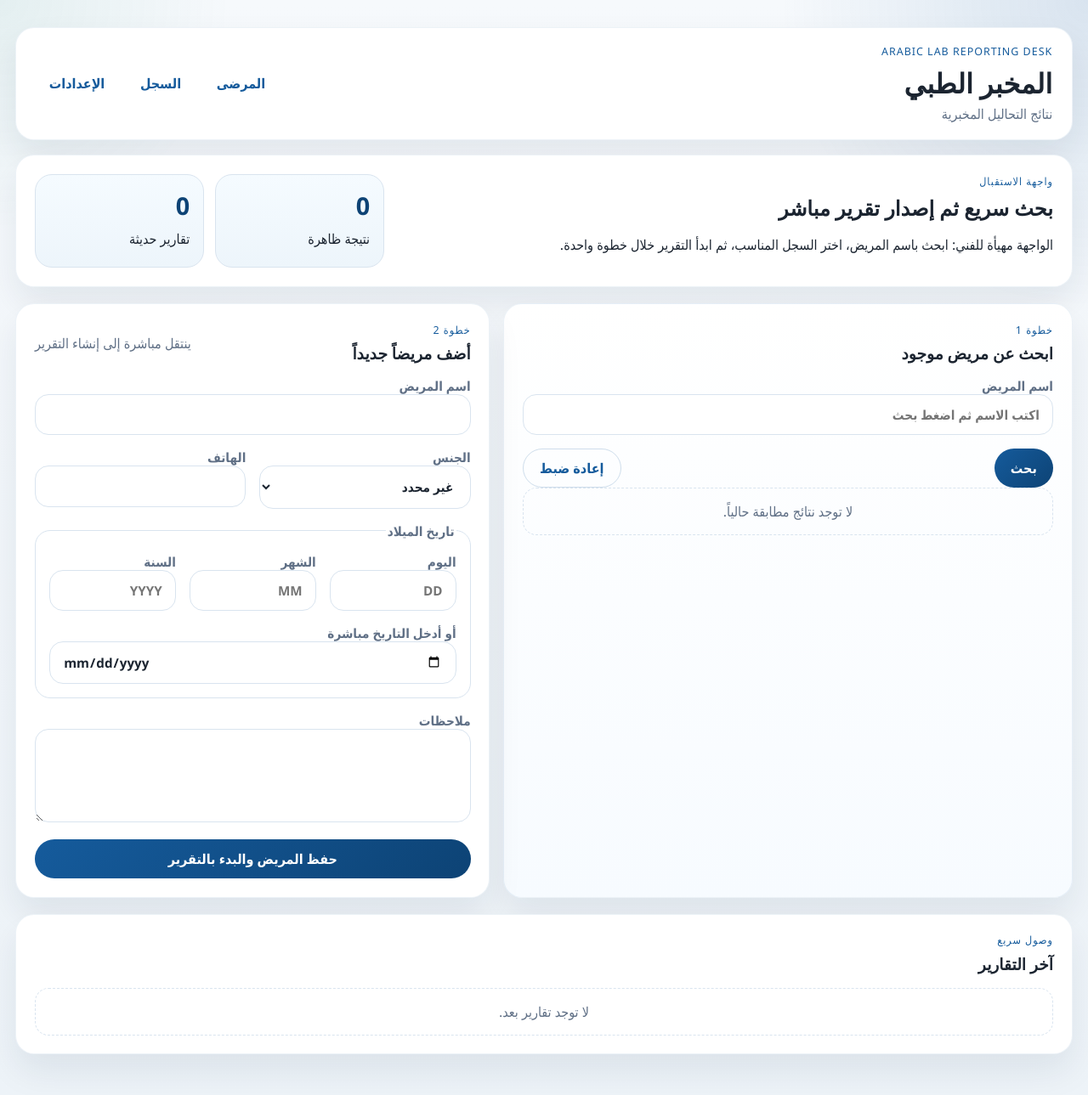
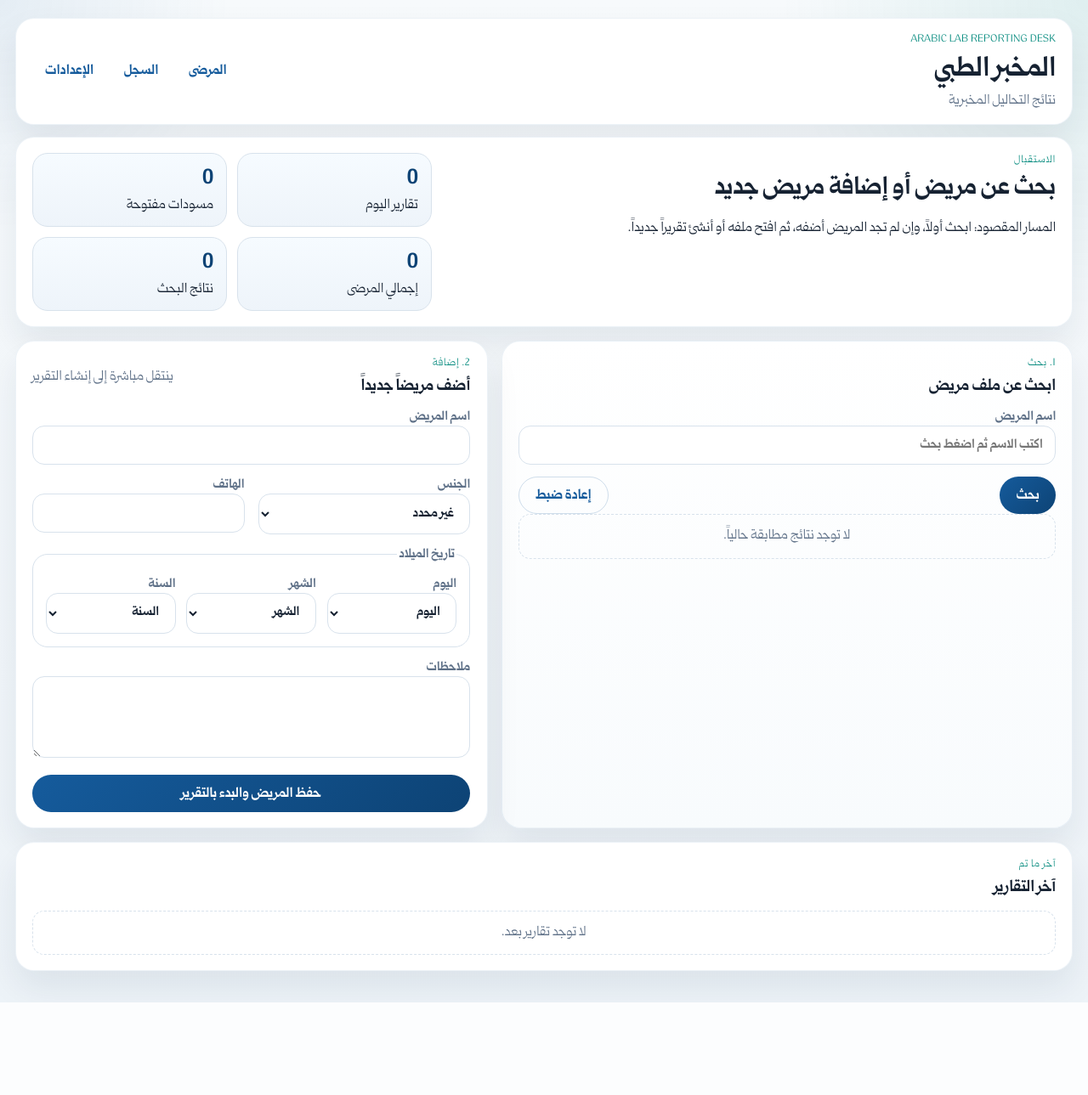
Before and after one commit to bunrots/LabDesk, a Flask app: page /patients in a window 1280 px wide. Shown: the whole page at 85% size. After the commit the page ends 1180 px from the top, so only its background shows below. Run offline with Flask 3, Linux system fonts and the light colour scheme; data comes from the database, SQL or seed files in the repository; data that the repository does not hold is empty.

Commit message:
Refine patient workflow and report presentation

```diff
--- a/labdesk/routes.py
+++ b/labdesk/routes.py
@@ -18,9 +18,11 @@ from .services import (
     delete_section,
     finalize_report,
     get_catalog,
+    get_dashboard_summary,
     get_history,
     get_lab_profile,
     get_patient,
+    get_patient_reports,
     get_recent_reports,
     get_report_bundle,
     get_template_overview,
@@ -34,6 +36,29 @@ from .services import (
 
 
 bp = Blueprint("app", __name__)
+
+
+def _dob_context():
+    current_year = date.today().year
+    return {
+        "dob_days": [f"{day:02d}" for day in range(1, 32)],
+        "dob_months": [(f"{month:02d}", label) for month, label in enumerate([
+            "",
+            "كانون الثاني",
+            "شباط",
+            "آذار",
+            "نيسان",
+            "أيار",
+            "حزيران",
+            "تموز",
+            "آب",
+            "أيلول",
+            "تشرين الأول",
+            "تشرين الثاني",
+            "كانون الأول",
+        ]) if month],
+        "dob_years": [str(year) for year in range(current_year, current_year - 110, -1)],
+    }
 
 
 def _logo_upload_dir() -> str:
@@ -84,6 +109,7 @@ def patients_index():
     query = request.args.get("q", "").strip()
     patients = search_patients(db, query)
     recent_reports = get_recent_reports(db)
+    summary = get_dashboard_summary(db)
     patient_cards = []
     for patient in patients:
         patient_cards.append(
@@ -97,7 +123,27 @@ def patients_index():
         patients=patient_cards,
         query=query,
         recent_reports=recent_reports,
+        summary=summary,
         today=date.today().isoformat(),
+        sex_labels=SEX_LABELS,
+        **_dob_context(),
+    )
+
+
+@bp.route("/patients/<int:patient_id>")
+def patient_detail(patient_id: int):
+    db = get_db()
+    patient = get_patient(db, patient_id)
+    if patient is None:
+        flash("المريض غير موجود.", "error")
+        return redirect(url_for("app.patients_index"))
+
+    reports = get_patient_reports(db, patient_id)
+    return render_template(
+        "patients/show.html",
+        patient=patient,
+        reports=reports,
+        patient_age_display=age_summary(patient),
         sex_labels=SEX_LABELS,
     )
 
@@ -283,6 +329,13 @@ def settings():
         "settings/index.html",
         profile=profile,
         templates=templates,
+        accent_presets=[
+            "#0f8f83",
+            "#155b9c",
+            "#0f6f5a",
+            "#6b7280",
+            "#8a5b16",
+        ],
     )
 
 
--- a/labdesk/static/app.css
+++ b/labdesk/static/app.css
@@ -1,22 +1,43 @@
+@font-face {
+  font-family: "Qomra";
+  src: url("/static/fonts/itfQomraArabic-Regular.otf") format("opentype");
+  font-style: normal;
+  font-weight: 400;
+}
+
+@font-face {
+  font-family: "Qomra";
+  src: url("/static/fonts/itfQomraArabic-Light.otf") format("opentype");
+  font-style: normal;
+  font-weight: 300;
+}
+
+@font-face {
+  font-family: "Qomra";
+  src: url("/static/fonts/itfQomraArabic-Bold.otf") format("opentype");
+  font-style: normal;
+  font-weight: 700;
+}
+
 :root {
   --bg: #eef3f8;
   --panel: #ffffff;
-  --panel-strong: #f7fbff;
-  --line: #d9e4ef;
-  --ink: #1b2430;
-  --muted: #607086;
+  --panel-strong: #f8fbfd;
+  --line: #d8e2ec;
+  --ink: #162232;
+  --muted: #5f7188;
   --brand: #155b9c;
   --brand-deep: #0d4375;
-  --brand-soft: #e7f1fb;
-  --accent: #18826a;
+  --brand-soft: #ebf3fb;
+  --accent: var(--brand-accent, #0f8f83);
   --warning: #d97706;
   --danger: #b42318;
   --danger-soft: #fff1f1;
   --success-soft: #eefaf5;
   --shadow: 0 20px 40px rgba(17, 37, 62, 0.08);
   --radius: 22px;
-  --font-ui: "Avenir Next", "Segoe UI", Tahoma, sans-serif;
-  --font-display: "Georgia", "Times New Roman", serif;
+  --font-ui: "Qomra", "Avenir Next", Tahoma, sans-serif;
+  --font-display: "Qomra", "Georgia", serif;
 }
 
 * {
@@ -25,15 +46,15 @@
 
 body {
   margin: 0;
-  background: linear-gradient(180deg, #f6f9fc 0%, #edf3f8 100%);
+  background: linear-gradient(180deg, #f7fafc 0%, #edf3f8 100%);
   color: var(--ink);
   font-family: var(--font-ui);
 }
 
 .app-backdrop {
   background:
-    radial-gradient(circle at top right, rgba(21, 91, 156, 0.13), transparent 24%),
-    radial-gradient(circle at top left, rgba(24, 130, 106, 0.08), transparent 18%);
+    radial-gradient(circle at top right, color-mix(in srgb, var(--accent) 10%, transparent), transparent 24%),
+    radial-gradient(circle at top left, rgba(21, 91, 156, 0.08), transparent 18%);
   inset: 0;
   pointer-events: none;
   position: fixed;
@@ -58,13 +79,13 @@ button,
   font-weight: 700;
   gap: 0.4rem;
   justify-content: center;
-  min-height: 46px;
+  min-height: 44px;
   padding: 0 1.2rem;
   text-decoration: none;
 }
 
 .button.secondary {
-  background: linear-gradient(135deg, var(--accent), #0f6f5a);
+  background: linear-gradient(135deg, var(--accent), color-mix(in srgb, var(--accent) 70%, #0c4e47));
 }
 
 .button.ghost {
@@ -89,24 +110,24 @@ select,
 textarea {
   width: 100%;
   border: 1px solid var(--line);
-  border-radius: 16px;
+  border-radius: 14px;
   background: #fff;
   color: var(--ink);
   font: inherit;
-  min-height: 48px;
-  padding: 0.82rem 0.95rem;
+  min-height: 44px;
+  padding: 0.75rem 0.9rem;
 }
 
 input:focus,
 select:focus,
 textarea:focus {
-  border-color: rgba(21, 91, 156, 0.55);
-  box-shadow: 0 0 0 4px rgba(21, 91, 156, 0.12);
+  border-color: color-mix(in srgb, var(--accent) 50%, white);
+  box-shadow: 0 0 0 4px color-mix(in srgb, var(--accent) 16%, transparent);
   outline: 0;
 }
 
 textarea {
-  min-height: 110px;
+  min-height: 96px;
   resize: vertical;
 }
 
@@ -114,7 +135,7 @@ label,
 legend {
   color: var(--muted);
   display: block;
-  font-size: 0.95rem;
+  font-size: 0.92rem;
   font-weight: 600;
 }
 
@@ -122,7 +143,16 @@ fieldset {
   border: 1px solid var(--line);
   border-radius: 18px;
   margin: 0;
-  padding: 1rem;
+  padding: 0.95rem;
+}
+
+details > summary {
+  cursor: pointer;
+  list-style: none;
+}
+
+details > summary::-webkit-details-marker {
+  display: none;
 }
 
 h1,
@@ -135,13 +165,13 @@ h4 {
 
 main {
   display: grid;
-  gap: 1.2rem;
+  gap: 1rem;
 }
 
 .page-shell {
   margin: 0 auto;
   max-width: 1320px;
-  padding: 2rem 1.15rem 3rem;
+  padding: 1.3rem 1.1rem 2.3rem;
 }
 
 .site-header,
@@ -158,8 +188,8 @@ main {
   align-items: center;
   display: flex;
   justify-content: space-between;
-  margin-bottom: 1.1rem;
-  padding: 1.2rem 1.4rem;
+  margin-bottom: 0.9rem;
+  padding: 1rem 1.2rem;
 }
 
 .brand-block {
@@ -173,27 +203,27 @@ main {
   background: #fff;
   border: 1px solid var(--line);
   border-radius: 16px;
-  height: 68px;
+  height: 64px;
   object-fit: contain;
-  padding: 0.4rem;
-  width: 68px;
+  padding: 0.35rem;
+  width: 64px;
 }
 
 .site-subtitle {
   color: var(--muted);
-  margin: 0.25rem 0 0;
+  margin: 0.15rem 0 0;
 }
 
 .site-nav {
   display: flex;
-  gap: 0.6rem;
+  gap: 0.35rem;
 }
 
 .site-nav a {
   border-radius: 999px;
   color: var(--brand);
   font-weight: 700;
-  padding: 0.7rem 1rem;
+  padding: 0.62rem 0.95rem;
 }
 
 .site-nav a:hover {
@@ -201,16 +231,16 @@ main {
 }
 
 .eyebrow {
-  color: var(--brand);
-  font-size: 0.78rem;
-  letter-spacing: 0.08em;
-  margin: 0 0 0.4rem;
+  color: var(--accent);
+  font-size: 0.76rem;
+  letter-spacing: 0.06em;
+  margin: 0 0 0.35rem;
   text-transform: uppercase;
 }
 
 .hero-card,
 .panel {
-  padding: 1.35rem;
+  padding: 1.1rem 1.2rem;
 }
 
 .hero-card {
@@ -219,27 +249,31 @@ main {
 }
 
 .hero-card-wide {
-  grid-template-columns: 1.5fr 0.8fr;
+  grid-template-columns: 1.45fr 0.95fr;
+}
+
+.hero-card-tight h2 {
+  font-size: 1.8rem;
 }
 
 .hero-stats {
   display: grid;
-  gap: 0.8rem;
+  gap: 0.7rem;
   grid-template-columns: repeat(2, minmax(0, 1fr));
 }
 
 .stat-card {
-  background: linear-gradient(180deg, #f5fbff, #edf5fb);
+  background: linear-gradient(180deg, #f6fbff, #eef4fa);
   border: 1px solid var(--line);
-  border-radius: 20px;
+  border-radius: 18px;
   display: grid;
-  gap: 0.2rem;
-  padding: 1rem;
+  gap: 0.15rem;
+  padding: 0.85rem 0.95rem;
 }
 
 .stat-card strong {
   color: var(--brand-deep);
-  font-size: 1.8rem;
+  font-size: 1.5rem;
 }
 
 .grid {
@@ -248,11 +282,11 @@ main {
 }
 
 .two-columns {
-  grid-template-columns: 1.2fr 1fr;
+  grid-template-columns: 1.15fr 0.95fr;
 }
 
 .layout-report {
-  grid-template-columns: 0.78fr 1.7fr;
+  grid-template-columns: 0.72fr 1.78fr;
 }
 
 .compact-grid {
@@ -269,51 +303,52 @@ main {
 
 .template-test-grid {
   align-items: end;
-  grid-template-columns: 1.4fr 0.8fr 0.7fr 1.2fr auto auto;
+  gap: 0.7rem;
+  grid-template-columns: 1.3fr 0.8fr 0.7fr 1.1fr auto auto;
 }
 
 .search-grid {
   align-items: end;
   display: grid;
-  gap: 1rem;
+  gap: 0.9rem;
   grid-template-columns: 2fr 1fr auto;
 }
 
 .stack-form,
 .search-form {
   display: grid;
-  gap: 1rem;
+  gap: 0.85rem;
 }
 
 .slim-form {
   max-width: 720px;
 }
 
-.inline-form,
 .action-row,
 .summary-strip,
 .patient-summary,
 .panel-heading,
 .item-head,
-.chip-row {
+.chip-row,
+.template-summary {
   align-items: center;
   display: flex;
-  gap: 0.8rem;
+  gap: 0.7rem;
   justify-content: space-between;
 }
 
 .panel-heading {
-  margin-bottom: 1rem;
+  margin-bottom: 0.85rem;
 }
 
 .summary-strip,
 .patient-summary {
-  background: linear-gradient(180deg, var(--brand-soft), #edf6ff);
+  background: linear-gradient(180deg, var(--brand-soft), #f3f8fc);
   border: 1px solid rgba(21, 91, 156, 0.08);
-  border-radius: 18px;
+  border-radius: 16px;
   color: var(--ink);
   flex-wrap: wrap;
-  padding: 0.9rem 1rem;
+  padding: 0.75rem 0.9rem;
 }
 
 .panel-highlight {
@@ -369,10 +409,10 @@ main {
 
 .empty-state {
   border: 1px dashed var(--line);
-  border-radius: 16px;
+  border-radius: 14px;
   color: var(--muted);
   margin: 0;
-  padding: 1rem;
+  padding: 0.9rem;
   text-align: center;
 }
 
@@ -575,15 +655,14 @@ main {
 
 .dob-grid {
   display: grid;
-  gap: 1rem;
+  gap: 0.8rem;
   grid-template-columns: repeat(3, minmax(0, 1fr));
-  margin-bottom: 1rem;
 }
 
 .checkbox-label {
   align-items: center;
   display: flex;
-  gap: 0.7rem;
+  gap: 0.65rem;
 }
 
 .checkbox-label input {
--- a/labdesk/templates/base.html
+++ b/labdesk/templates/base.html
@@ -6,7 +6,7 @@
     <title>{% block title %}مكتب التقارير المخبرية{% endblock %}</title>
     <link rel="stylesheet" href="{{ url_for('static', filename='app.css') }}">
   </head>
-  <body>
+  <body style="--brand-accent: {{ site_profile.accent_color or '#0f8f83' }};">
     <div class="app-backdrop"></div>
     <div class="page-shell">
       <header class="site-header">
@@ -64,6 +64,13 @@
           if (customWrap) customWrap.hidden = event.target.value !== "custom";
         }
       });
+
+      document.addEventListener("click", function (event) {
+        const swatch = event.target.closest("[data-accent-swatch]");
+        if (!swatch) return;
+        const colorInput = document.querySelector("[name='accent_color']");
+        if (colorInput) colorInput.value = swatch.dataset.accentSwatch;
+      });
     </script>
   </body>
 </html>
--- a/labdesk/templates/patients/index.html
+++ b/labdesk/templates/patients/index.html
@@ -1,20 +1,28 @@
 {% extends "base.html" %}
-{% block title %}المرضى{% endblock %}
+{% block title %}الاستقبال{% endblock %}
 {% block content %}
-  <section class="hero-card hero-card-wide">
+  <section class="hero-card hero-card-wide hero-card-tight">
     <div>
-      <p class="eyebrow">واجهة الاستقبال</p>
-      <h2>بحث سريع ثم إصدار تقرير مباشر</h2>
-      <p>الواجهة مهيأة للفني: ابحث باسم المريض، اختر السجل المناسب، ثم ابدأ التقرير خلال خطوة واحدة.</p>
+      <p class="eyebrow">الاستقبال</p>
+      <h2>بحث عن مريض أو إضافة مريض جديد</h2>
+      <p>المسار المقصود: ابحث أولاً، وإن لم تجد المريض أضفه، ثم افتح ملفه أو أنشئ تقريراً جديداً.</p>
     </div>
     <div class="hero-stats">
       <div class="stat-card">
-        <strong>{{ patients|length }}</strong>
-        <span>نتيجة ظاهرة</span>
+        <strong>{{ summary["reports_today"] }}</strong>
+        <span>تقارير اليوم</span>
       </div>
       <div class="stat-card">
-        <strong>{{ recent_reports|length }}</strong>
-        <span>تقارير حديثة</span>
+        <strong>{{ summary["draft_reports"] }}</strong>
+        <span>مسودات مفتوحة</span>
+      </div>
+      <div class="stat-card">
+        <strong>{{ summary["patient_count"] }}</strong>
+        <span>إجمالي المرضى</span>
+      </div>
+      <div class="stat-card">
+        <strong>{{ patients|length }}</strong>
+        <span>نتائج البحث</span>
       </div>
     </div>
   </section>
@@ -23,8 +31,8 @@
     <section class="panel panel-highlight">
       <div class="panel-heading">
         <div>
-          <p class="eyebrow">خطوة 1</p>
-          <h3>ابحث عن مريض موجود</h3>
+          <p class="eyebrow">1. بحث</p>
+          <h3>ابحث عن ملف مريض</h3>
         </div>
       </div>
       <form class="stack-form" method="get">
@@ -48,7 +56,10 @@
                 <p>تاريخ الميلاد: {{ patient["row"]["date_of_birth"] or "غير متاح" }}</p>
                 <p>العمر الحالي: {{ patient.age_display }}</p>
               </div>
-              <a class="button secondary" href="{{ url_for('app.new_report', patient_id=patient['row']['id']) }}">تقرير جديد</a>
+              <div class="patient-card-actions">
+                <a class="button ghost" href="{{ url_for('app.patient_detail', patient_id=patient['row']['id']) }}">فتح الملف</a>
+                <a class="button secondary" href="{{ url_for('app.new_report', patient_id=patient['row']['id']) }}">تقرير جديد</a>
+              </div>
             </article>
           {% endfor %}
         </div>
@@ -60,7 +71,7 @@
     <section class="panel">
       <div class="panel-heading">
         <div>
-          <p class="eyebrow">خطوة 2</p>
+          <p class="eyebrow">2. إضافة</p>
           <h3>أضف مريضاً جديداً</h3>
         </div>
         <span class="muted">ينتقل مباشرة إلى إنشاء التقرير</span>
@@ -89,21 +100,32 @@
           <div class="dob-grid">
             <label>
               اليوم
-              <input name="dob_day" type="number" min="1" max="31" placeholder="DD">
+              <select name="dob_day" required>
+                <option value="">اليوم</option>
+                {% for day in dob_days %}
+                  <option value="{{ day }}">{{ day }}</option>
+                {% endfor %}
+              </select>
             </label>
             <label>
               الشهر
-              <input name="dob_month" type="number" min="1" max="12" placeholder="MM">
+              <select name="dob_month" required>
+                <option value="">الشهر</option>
+                {% for month_value, month_label in dob_months %}
+                  <option value="{{ month_value }}">{{ month_label }}</option>
+                {% endfor %}
+              </select>
             </label>
             <label>
               السنة
-              <input name="dob_year" type="number" min="1900" max="2100" placeholder="YYYY">
+              <select name="dob_year" required>
+                <option value="">السنة</option>
+                {% for year in dob_years %}
+                  <option value="{{ year }}">{{ year }}</option>
+                {% endfor %}
+              </select>
             </label>
           </div>
-          <label>
-            أو أدخل التاريخ مباشرة
-            <input name="date_of_birth" type="date" max="{{ today }}">
-          </label>
         </fieldset>
         <label>
           ملاحظات
@@ -117,7 +139,7 @@
   <section class="panel">
     <div class="panel-heading">
       <div>
-        <p class="eyebrow">وصول سريع</p>
+        <p class="eyebrow">آخر ما تم</p>
         <h3>آخر التقارير</h3>
       </div>
     </div>
--- a/labdesk/templates/reports/show.html
+++ b/labdesk/templates/reports/show.html
@@ -9,6 +9,7 @@
       </div>
       <div class="action-row">
         <button class="js-print-trigger" data-log-url="{{ url_for('app.report_print_log', report_id=bundle.report.id) }}" type="button">طباعة</button>
+        <a class="button ghost" href="{{ url_for('app.patient_detail', patient_id=bundle.patient.id) }}">ملف المريض</a>
         <form method="post" action="{{ url_for('app.revise_report', report_id=bundle.report.id) }}">
           <button class="button secondary" type="submit">إنشاء نسخة مراجعة</button>
         </form>
```
Also changed, not shown: other parts of labdesk/static/app.css (+117 -50 lines), PLAN.md (+2 -1 lines), labdesk/db.py (+40 -3 lines), labdesk/services.py (+35 -4 lines), labdesk/templates/patients/show.html (added, +63 -0 lines), labdesk/templates/reports/_print_document.html (+18 -12 lines), labdesk/templates/settings/index.html (+40 -11 lines), README.md, labdesk/static/fonts/itfQomraArabic-Bold.otf (added), labdesk/static/fonts/itfQomraArabic-Light.otf (added), labdesk/static/fonts/itfQomraArabic-Regular.otf (added), 1 other file.
